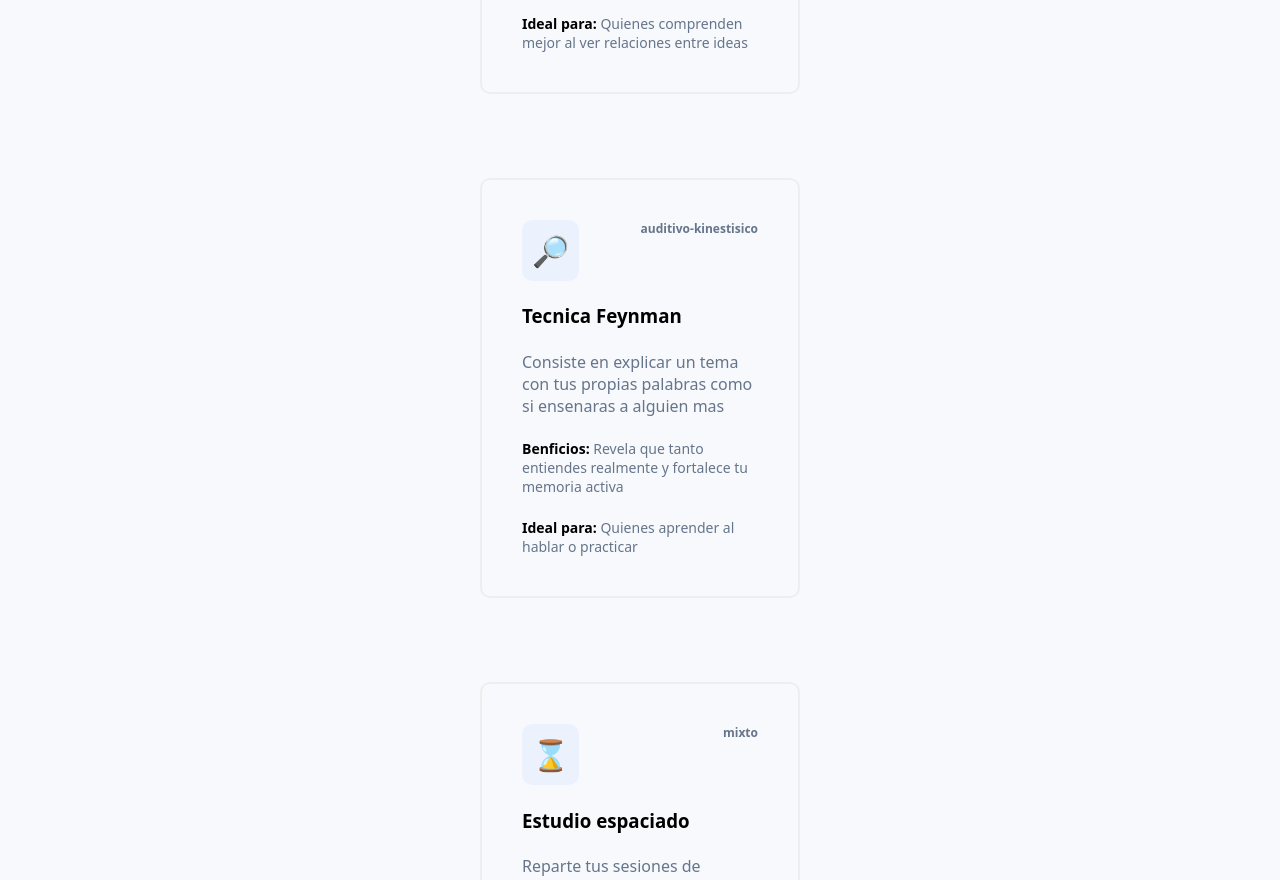
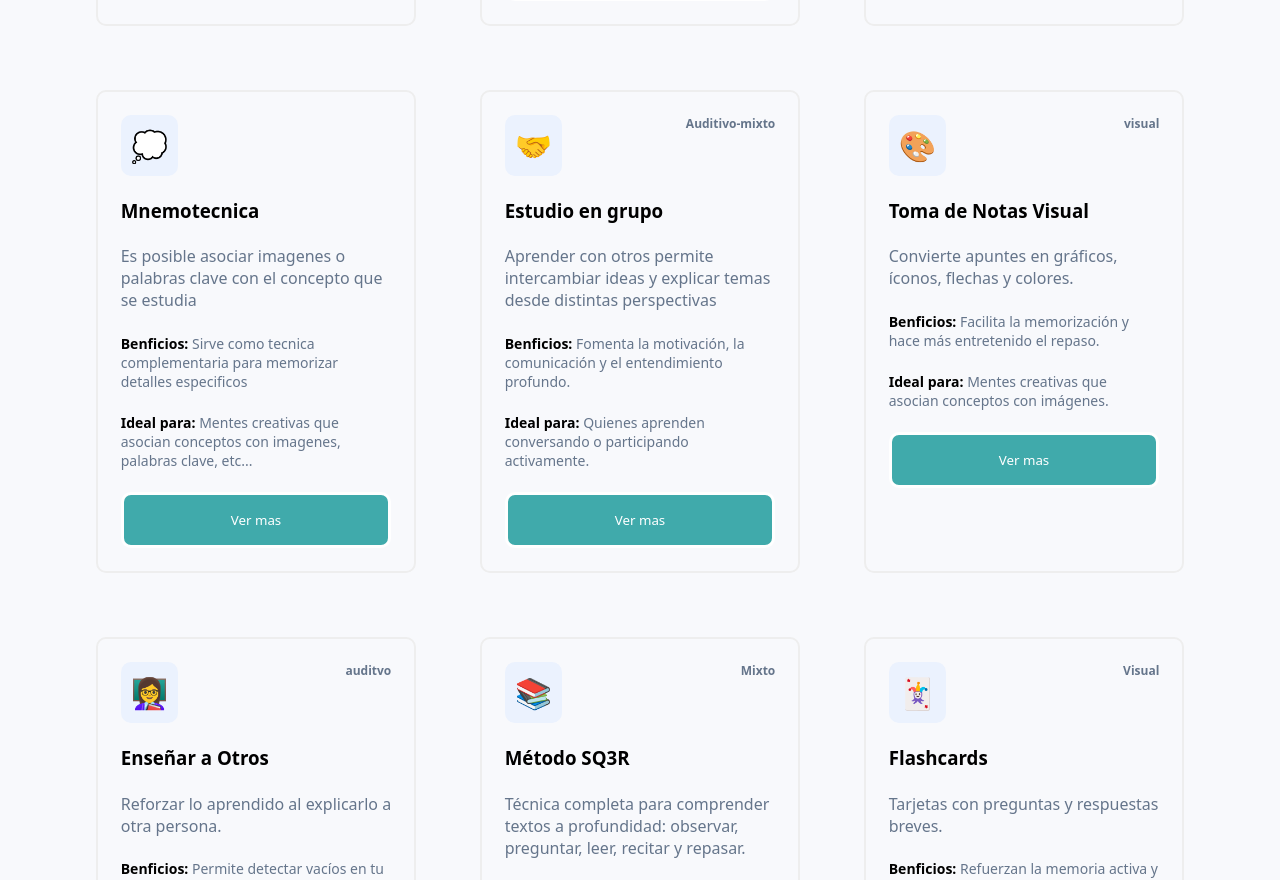
Before and after one commit to pabloduarte9679/prototipo-aplicacion, a React (Vite) app: page /page in a window 1280 px wide. Shown: the part 1877-2757 px from the top of the page. Built offline with nearby package versions, Linux system fonts and the light colour scheme.

Commit message:
modified Page.jsx

```diff
--- a/src/Page.jsx
+++ b/src/Page.jsx
@@ -7,9 +7,9 @@ const MainHeaderStyle = {
     display: "flex",
     flexDirection: "column",
     alignItems: "center",
-    padding: "5%",
     backgroundColor: "#f2f6f3",
-
+    height: "auto",
+    padding: "1rem",
 }
 
 const spanStyle = {
@@ -55,19 +55,17 @@ const MainHeader = (props) => {
   let navigate = useNavigate();
     return(
         <header style={MainHeaderStyle}>
-            <h1 style={{fontSize:"4.75rem"}}>
-                Descubre tu forma ideal de <span style={spanStyle}>aprender</span>
+            <h1 style={{fontSize:"4.75rem", marginTop: "3rem"}}>
+                Descubre tu forma ideal de  <span style={spanStyle}> aprender</span>
             </h1>
             <p className="p1">Explora 15 metodos de estudio cientificamente probados y encuentra la combinacion perfecta para tu estilo de aprendizaje</p>
 
-	    <div style={{display: "flex", justifyContent: "space-between"}}>
-            <button style={{color:"#ffffff", backgroundColor:"#3b71dc", padding:"2% 4%", fontWeight:"bold", borderRadius:"10px", border:"solid"}} onClick={() => navigate("/form")}>Descubrir mi metodo ideal </button>
-            <button style={{backgroundColor:"#ffffff", padding:"2% 4%", border:"solid 1px #ccc", borderRadius:"10px"}} onClick={() => props.setCompareCond(true)}>Comparar tecnicas de estudio</button>
+	    <div style={{display: "flex", justifyContent: "space-between", margin: "1rem"}}>
+            <button style={{color:"#ffffff", backgroundColor:"#3b71dc", padding:"2% 4%", fontWeight:"bold", borderRadius:"10px", border:"solid", margin: "1rem"}} onClick={() => navigate("/form")}>Descubrir mi metodo ideal </button>
+            <button style={{backgroundColor:"#ffffff", padding:"2% 4%", border:"solid 1px #ccc", borderRadius:"10px", margin: "1rem"}} onClick={() => props.setCompareCond(true)}>Comparar tecnicas de estudio</button>
 	    </div>
-	    <div style={{display: "flex", width: "60%", height: "25vh", alignItems: "center", justifyContent: "space-between", margin: "5%", textAlign: "center"}}>
+	    <div style={{display: "flex", width: "60%", height: "25vh", alignItems: "center", justifyContent: "space-between", margin: "2%", textAlign: "center"}}>
 		<div class="three-container">
-		<span className="material-icons">
-		</span>
                 <h3>15 Metodos</h3>
 		<p>tecnicas probadas</p>
 		</div>
@@ -93,11 +91,12 @@ const mainStyle = {
 }
 
 const MainContent = (props) => {
+  let navigate = useNavigate();
     return(
         <main style={mainStyle}>
             <h2 style={{fontSize:"2.5rem"}}>Explora las tecnicas de estudio</h2>
             <p className="p1">Cada tecnica tiene un proposito distinto. Conoce los metodos de estudio mas efectivos y elige los que se adaptan mejor a tu forma de aprender</p>
-            <div style={{display:"flex", flexDirection:"column", alignItems:"center", width: "75vw", flexWrap: "wrap", justifyContent: "center", gap: "20px"}}>
+            <div id="method-container">
               {
                 props.data.map((method) =>
                   <div className="method" key={method.name}>
@@ -109,6 +108,7 @@ const MainContent = (props) => {
 		    <p style={{color: "#65758b"}}>{method.info}</p>
 		    <p style={{fontSize: "0.875rem", color: "#65758b"}}><b style={{color: "#000"}}>Benficios: </b>{method.benefits}</p>
 		    <p style={{fontSize: "0.875rem", color: "#65758b"}}><b style={{color: "#000"}}>Ideal para: </b>{method.ideal}</p>
+			<button className="method-btn" onClick={() => navigate(method.path)}>Ver mas</button>
 		  </div>
 		)
               }
@@ -128,7 +128,7 @@ function Page(){
     benefits: "Mantiene el enfoque, evita distracciones y aprovecha mejor la energia mental.",
     ideal: "cualquier estilo de aprendizaje que busque organizacion y equilibrio.",
     type: "mixto",
-    path: "Pomodoro.jsx"
+    path: "/pomodoro"
   },
   {
     icon: "🧠",
@@ -182,7 +182,79 @@ function Page(){
     benefits: "Sirve como tecnica complementaria para memorizar detalles especificos",
     ideal: "Mentes creativas que asocian conceptos con imagenes, palabras clave, etc..."
   },
-  {}
+  {
+    icon: "🤝",
+    name: "Estudio en grupo",
+    info: "Aprender con otros permite intercambiar ideas y explicar temas desde distintas perspectivas",
+    benefits: "Fomenta la motivación, la comunicación y el entendimiento profundo.",
+    ideal: "Quienes aprenden conversando o participando activamente.",
+    type: "Auditivo-mixto",
+    path: ""
+  },
+  {
+    icon: "🎨",
+    name: "Toma de Notas Visual",
+    info: "Convierte apuntes en gráficos, íconos, flechas y colores.",
+    benefits: "Facilita la memorización y hace más entretenido el repaso.",
+    ideal: "Mentes creativas que asocian conceptos con imágenes.",
+    type: "visual",
+    path: ""
+  },
+  {
+    icon: "👩‍🏫",
+    name: "Enseñar a Otros",
+    info: "Reforzar lo aprendido al explicarlo a otra persona.",
+    benefits: "Permite detectar vacíos en tu comprensión y consolidar el conocimiento.",
+    ideal: "Quienes disfrutan compartir y aprender haciendo.",
+    type: "auditvo",
+    path: ""
+  },
+  {
+    icon: "📚",
+    name: "Método SQ3R",
+    info: "Técnica completa para comprender textos a profundidad: observar, preguntar, leer, recitar y repasar.",
+    benefits: "Favorece la comprensión, la memoria y la autoconfianza.",
+    ideal: "Materias teóricas o con mucha lectura.",
+    type: "Mixto",
+    path: ""
+  },
+  {
+    icon: "🃏",
+    name: "Flashcards",
+    info: "Tarjetas con preguntas y respuestas breves.",
+    benefits: "Refuerzan la memoria activa y permiten repasar en cualquier momento.",
+    ideal: "Aprender vocabulario, fórmulas o fechas.",
+    type: "Visual",
+    path: ""
+  },
+  {
+    icon: "✍️",
+    name: "Resúmenes y Esquemas",
+    info: "Simplifica los temas en frases cortas y organizadas.",
+    benefits: "Ayuda a identificar lo esencial y repasar con rapidez.",
+    ideal: "Estudiantes visuales que disfrutan sintetizar información.",
+    type: "Visual",
+    path: ""
+  },
+  {
+    icon: "📖",
+    name: "Lectura Activa",
+    info: "No es solo leer, sino subrayar, anotar y resumir mientras lees.",
+    benefits: "Aumenta la concentración y la comprensión del texto..",
+    ideal: "Quienes retienen mejor la información escrita.",
+    type: "Visual",
+    path: ""
+  },
+  {
+    icon: "🔄",
+    name: "Práctica Intercalada",
+    info: "Alterna diferentes temas o tipos de ejercicios en una misma sesión.",
+    benefits: "Evita la monotonía y fortalece la habilidad de aplicar lo aprendido en distintos contextos.",
+    ideal: "Materias prácticas o técnica",
+    type: "Mixto",
+    path: ""
+  },
+
 ]
 
 
```
